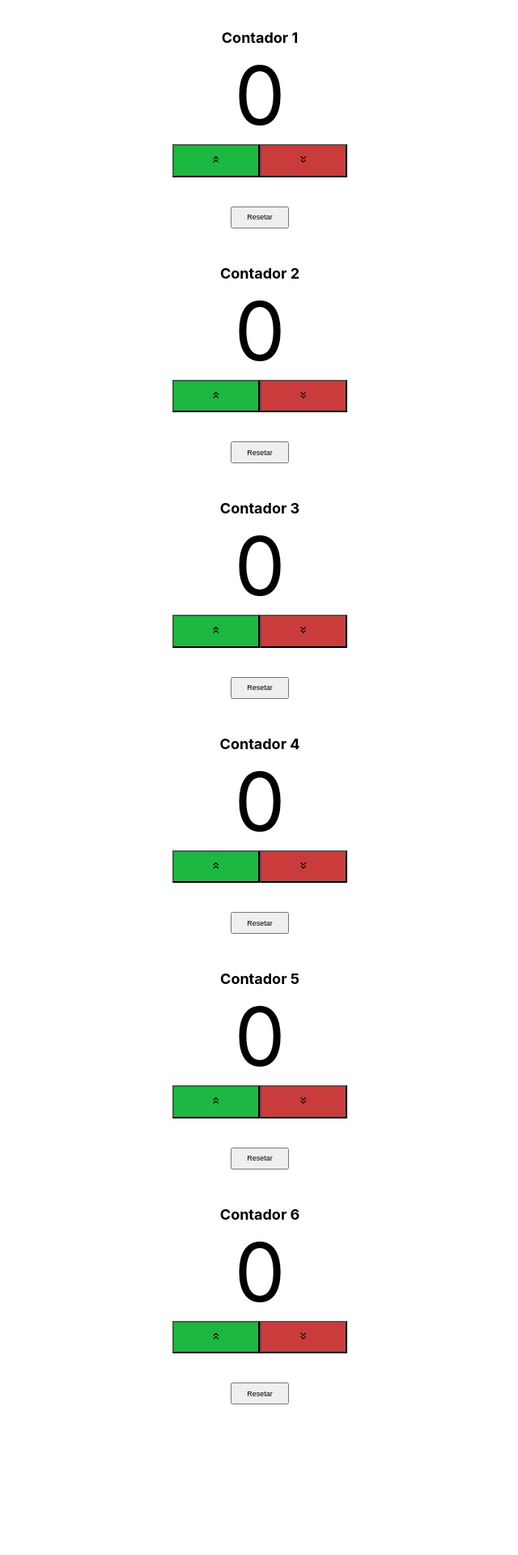
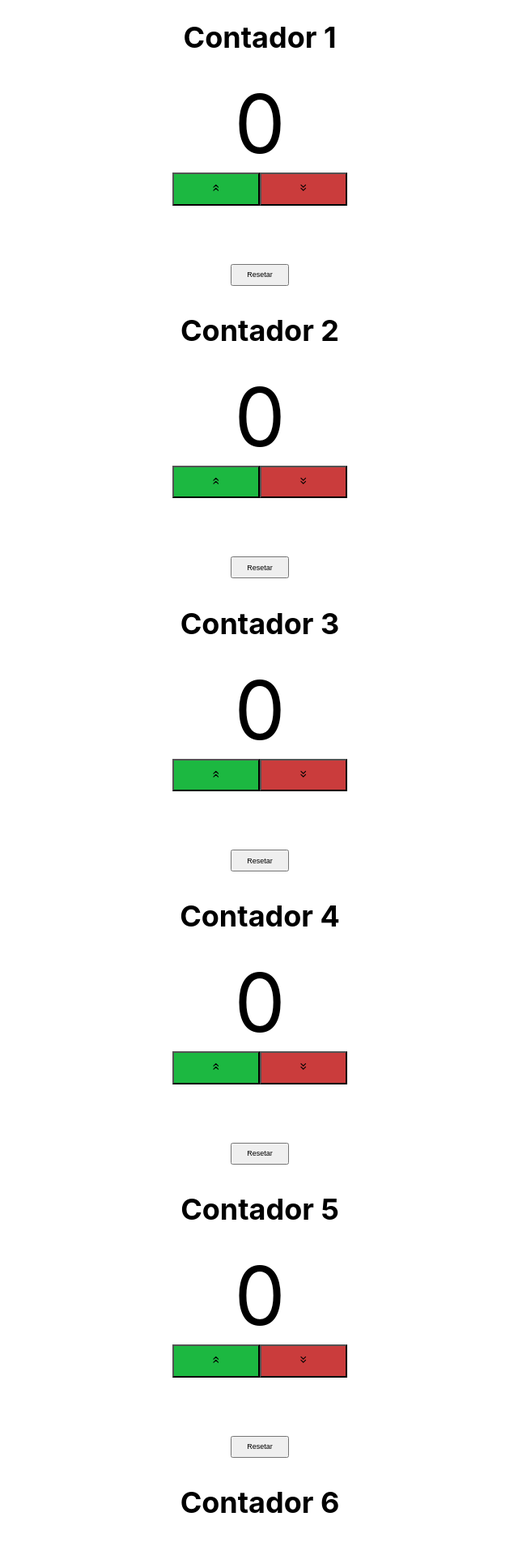
Before and after one commit to manticorevault/cocounter, a React (Create React App) app: page / in a window 1280 px wide. Shown: the top 1920 px of the page at 81% size, without its empty margins (319-959 px from the left). Before the commit the page ends 1743 px from the top, so only its background shows below. Built offline with nearby package versions, Linux system fonts and the light colour scheme.

Commit message:
Fixed the blank on reload error

```diff
--- a/src/App.js
+++ b/src/App.js
@@ -1,12 +1,173 @@
-import React from 'react';
-import ReactDOM from 'react-dom';
-import Counter from "./Counter"
+import React, { useState } from "react"
+import { FiChevronsUp } from "react-icons/fi";
+import { FiChevronsDown } from "react-icons/fi";
 import './App.css';
 
-ReactDOM.render(
-  <React.StrictMode>
-    <Counter />
-  </React.StrictMode>,
-  document.getElementById('root')
-);
-export default Counter;
+function App() {
+
+  // Counter 01
+  const [count, setCount] = useState(0);
+
+  React.useEffect(() => {
+    const parsedCount = Number(localStorage.getItem("count") || 0)
+    setCount(parsedCount)
+  }, [])
+
+  React.useEffect(() => {
+    localStorage.setItem("count", count)
+  }, [count])
+
+
+  // Counter 02
+  const [count2, setCount2] = useState(0);
+
+  React.useEffect(() => {
+    const parsedCount2 = Number(localStorage.getItem("count2") || 0)
+    setCount2(parsedCount2)
+  }, [])
+
+  React.useEffect(() => {
+    localStorage.setItem("count2", count2)
+  }, [count2])
+
+  // Counter 03
+  const [count3, setCount3] = useState(0);
+
+  React.useEffect(() => {
+    const parsedCount3 = Number(localStorage.getItem("count3") || 0)
+    setCount3(parsedCount3)
+  }, [])
+
+  React.useEffect(() => {
+    localStorage.setItem("count3", count3)
+  }, [count3])
+
+  // Counter 04
+  const [count4, setCount4] = useState(0);
+
+  React.useEffect(() => {
+    const parsedCount4 = Number(localStorage.getItem("count4") || 0)
+    setCount4(parsedCount4)
+  }, [])
+
+  React.useEffect(() => {
+    localStorage.setItem("count4", count4)
+  }, [count4])
+
+  // Counter 05
+  const [count5, setCount5] = useState(0);
+
+  React.useEffect(() => {
+    const parsedCount5 = Number(localStorage.getItem("count5") || 0)
+    setCount5(parsedCount5)
+  }, [])
+
+  React.useEffect(() => {
+    localStorage.setItem("count5", count5)
+  }, [count5])
+
+  // Counter 06
+  const [count6, setCount6] = useState(0);
+
+  React.useEffect(() => {
+    const parsedCount6 = Number(localStorage.getItem("count6") || 0)
+    setCount6(parsedCount6)
+  }, [])
+
+  React.useEffect(() => {
+    localStorage.setItem("count6", count6)
+  }, [count6])
+
+  return (
+    <div className="mid-box">
+      <div className="Contagem">
+        <h1>
+          Contador 1
+        </h1>
+      </div>
+      <div className="number">{count}</div>
+
+      <button className="button-success" onClick={() => setCount(counter => counter + 1)}> <FiChevronsUp /> </button>
+      <button className="button-failure" onClick={() => setCount(counter => counter - 1)}> <FiChevronsDown /> </button>
+
+      <div>
+        <button className="button-reset" onClick={() => { setCount(0) }}> Resetar </button>
+      </div>
+
+      <div className="Contagem">
+        <h1>
+          Contador 2
+        </h1>
+      </div>
+      <div className="number">{count2}</div>
+
+      <button className="button-success" onClick={() => setCount2(counter2 => counter2 + 1)}> <FiChevronsUp /> </button>
+      <button className="button-failure" onClick={() => setCount2(counter2 => counter2 - 1)}> <FiChevronsDown /> </button>
+
+      <div>
+        <button className="button-reset" onClick={() => { setCount2(0) }}> Resetar </button>
+      </div>
+
+      <div className="Contagem">
+        <h1>
+          Contador 3
+        </h1>
+      </div>
+      <div className="number">{count3}</div>
+
+      <button className="button-success" onClick={() => setCount3(counter3 => counter3 + 1)}> <FiChevronsUp /> </button>
+      <button className="button-failure" onClick={() => setCount3(counter3 => counter3 - 1)}> <FiChevronsDown /> </button>
+
+      <div>
+        <button className="button-reset" onClick={() => { setCount3(0) }}> Resetar </button>
+      </div>
+
+      <div className="Contagem">
+        <h1>
+          Contador 4
+        </h1>
+      </div>
+      <div className="number">{count4}</div>
+
+      <button className="button-success" onClick={() => setCount4(counter4 => counter4 + 1)}> <FiChevronsUp /> </button>
+      <button className="button-failure" onClick={() => setCount4(counter4 => counter4 - 1)}> <FiChevronsDown /> </button>
+
+      <div>
+        <button className="button-reset" onClick={() => { setCount4(0) }}> Resetar </button>
+      </div>
+
+      <div className="Contagem">
+        <h1>
+          Contador 5
+        </h1>
+      </div>
+      <div className="number">{count5}</div>
+
+      <button className="button-success" onClick={() => setCount5(counter5 => counter5 + 1)}> <FiChevronsUp /> </button>
+      <button className="button-failure" onClick={() => setCount5(counter5 => counter5 - 1)}> <FiChevronsDown /> </button>
+
+      <div>
+        <button className="button-reset" onClick={() => { setCount5(0) }}> Resetar </button>
+      </div>
+
+      <div className="Contagem">
+        <h1>
+          Contador 6
+        </h1>
+      </div>
+      <div className="number">{count6}</div>
+
+      <button className="button-success" onClick={() => setCount6(counter6 => counter6 + 1)}> <FiChevronsUp /> </button>
+      <button className="button-failure" onClick={() => setCount6(counter6 => counter6 - 1)}> <FiChevronsDown /> </button>
+
+      <div>
+        <button className="button-reset" onClick={() => { setCount6(0) }}> Resetar </button>
+      </div>
+    </div>
+
+
+  )
+
+}
+
+export default App;
--- a/src/index.js
+++ b/src/index.js
@@ -1,41 +1,11 @@
 import React from 'react';
 import ReactDOM from 'react-dom';
 import './index.css';
-import Counter from './Counter';
+import App from './App';
 
 ReactDOM.render(
   <React.StrictMode>
-    <div className="count-grid">
-      <label>
-        Contador 1
-      </label>
-      <Counter />
-
-      <label>
-        Contador 2
-      </label>
-      <Counter />
-
-      <label>
-        Contador 3
-      </label>
-      <Counter />
-
-      <label>
-        Contador 4
-      </label>
-      <Counter />
-
-      <label>
-        Contador 5
-      </label>
-      <Counter />
-
-      <label>
-        Contador 6
-      </label>
-      <Counter />
-    </div>
+    <App />
   </React.StrictMode>,
   document.getElementById('root')
 );
```
